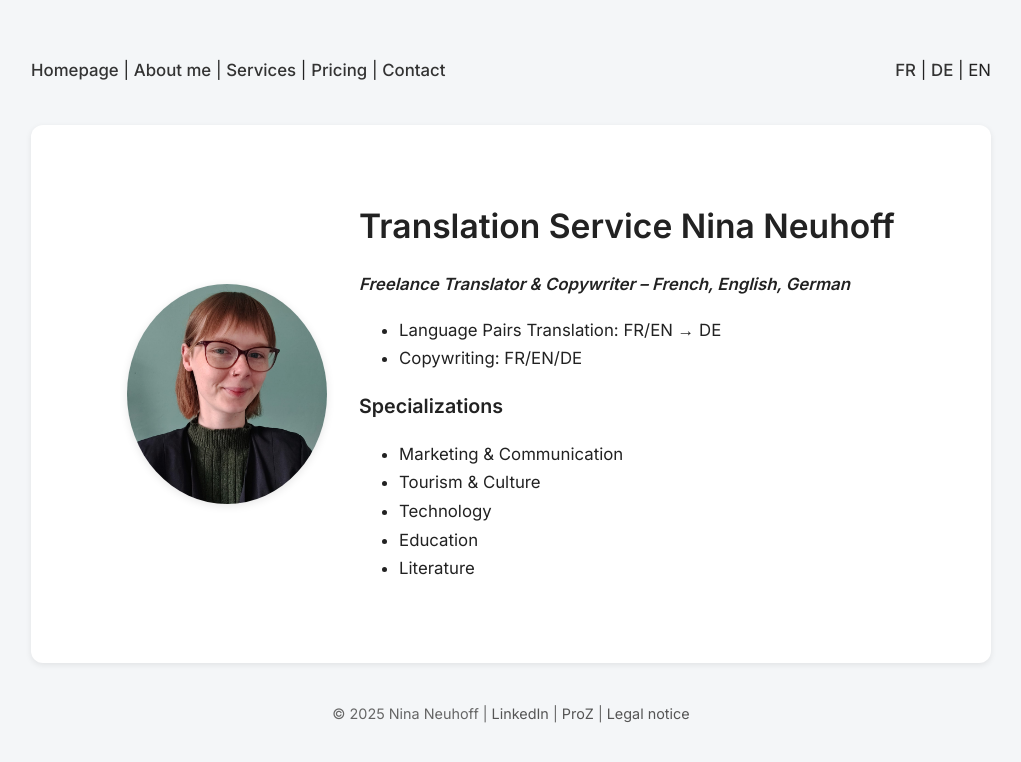
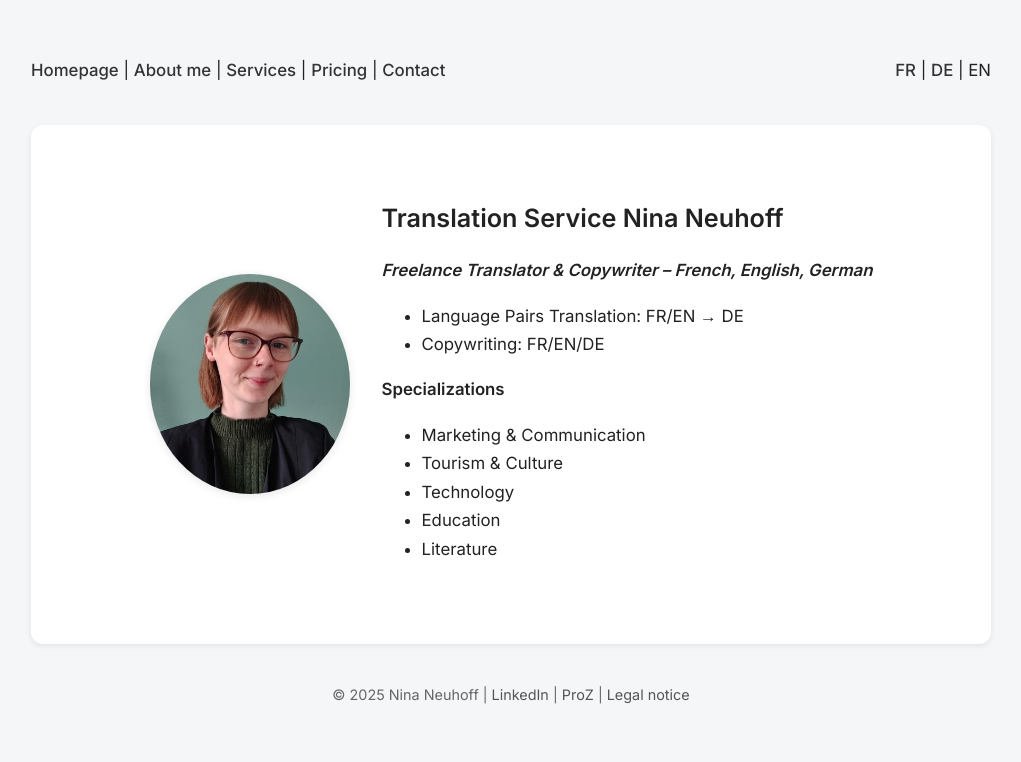
Before and after one commit to nneuhoff/traduction-translation-uebersetzung, a Jekyll site: the page built from en/index.md, in a window 1280 px wide. Shown: the top 762 px of the page, without its empty margins (129-1150 px from the left). Built offline with Jekyll 4.4.1, drawn with Linux system fonts in a browser that asks for light colours.

```diff
--- a/en/index.md
+++ b/en/index.md
@@ -7,13 +7,13 @@ lang: en
 <div class="hero">
   <img src="../assets/profil.jpg" alt="Profile picture Nina Neuhoff">
   <div class="hero-text">
-    <h1>Translation Service Nina Neuhoff</h1>
+    <h2>Translation Service Nina Neuhoff</h2>
     <p><em><b>Freelance Translator & Copywriter – French, English, German</b></em></p>
     <ul>
       <li>Language Pairs Translation: FR/EN → DE</li>
       <li>Copywriting: FR/EN/DE</li>
     </ul>
-    <h3>Specializations</h3>
+    <p><b>Specializations</b></p>
     <ul>
       <li>Marketing & Communication</li>
       <li>Tourism & Culture</li>
```
